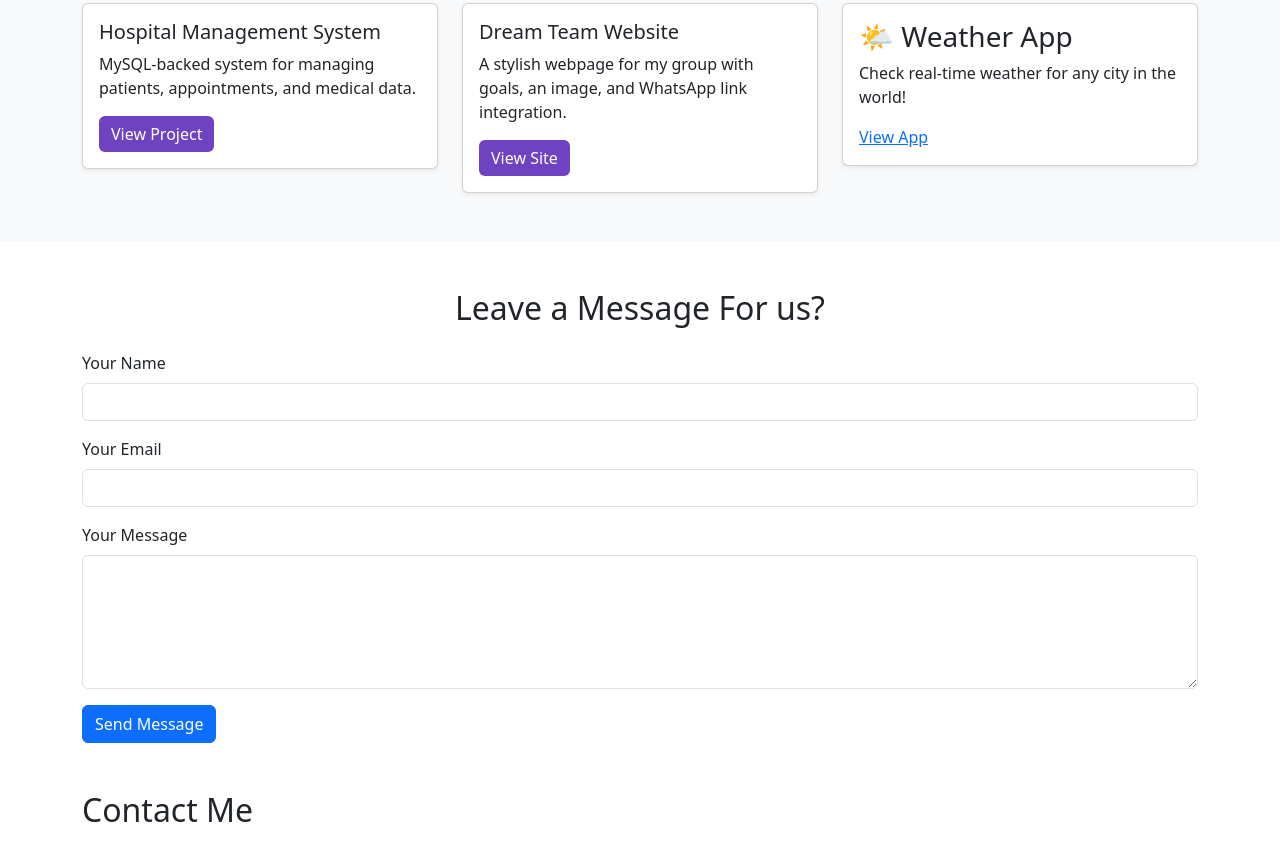
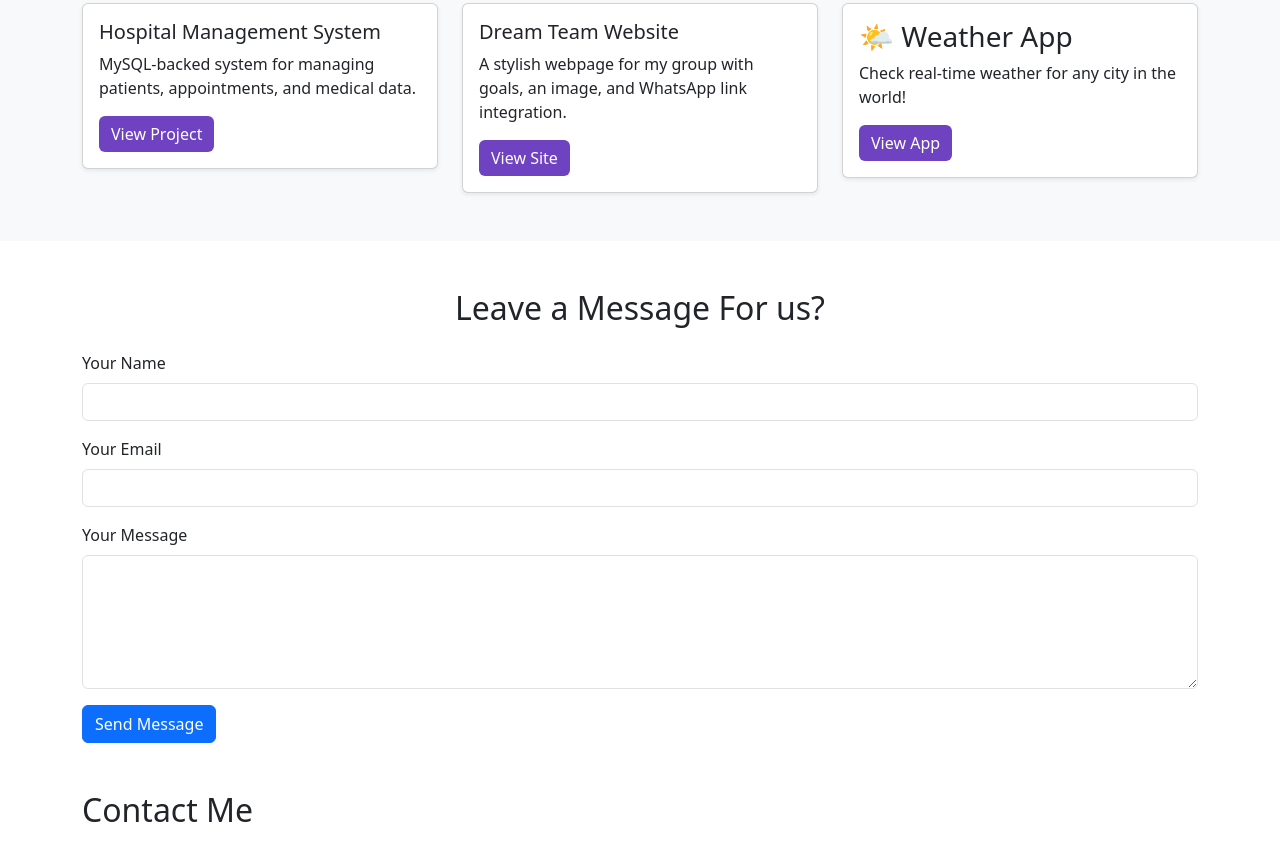
Before and after one commit to kyalo-cmd/chris-portfolio, a plain HTML site: page index.html in a window 1280 px wide. Shown: the part 1040-1891 px from the top of the page. Drawn offline with nearby package versions, Linux system fonts and the light colour scheme.

Commit message:
Update index.html

```diff
--- a/index.html
+++ b/index.html
@@ -81,7 +81,7 @@
 		<div class="card-body">
   <h3 class="card-title">🌤️ Weather App</h3>
   <p class="card-text">Check real-time weather for any city in the world!</p>
-  <a href="weather/index.html" target="_blank">View App</a>
+  <a href="weather/index.html" class="btn btn-custom" target="_blank">View App</a>
          </div>
 </div>
 </div>
```
